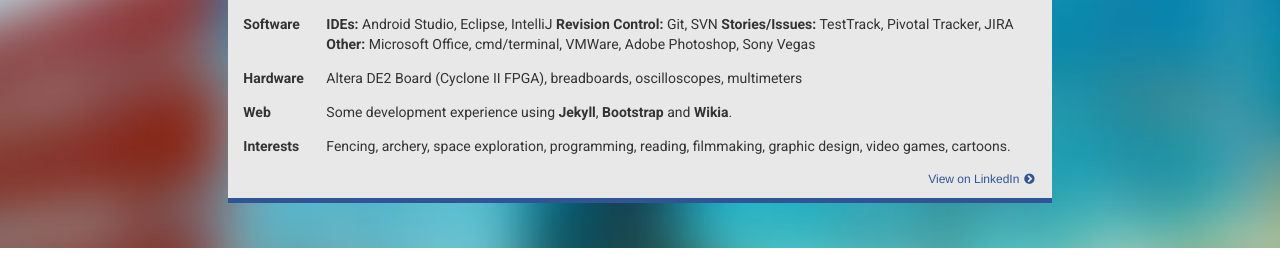
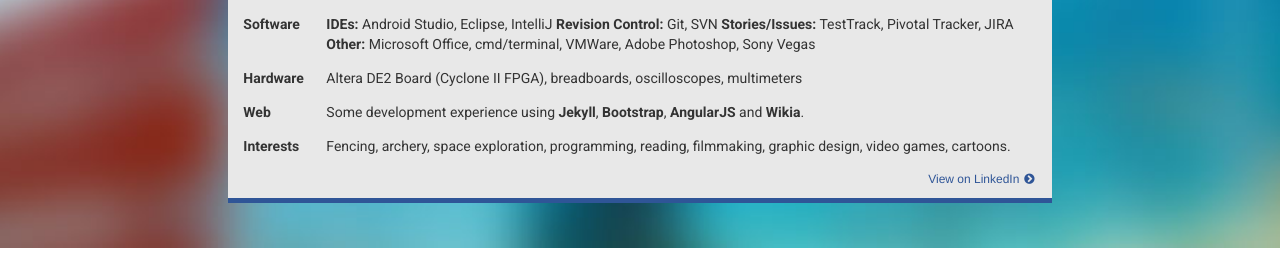
Before and after one commit to lloydtorres/lloydtorres.github.io, a Jekyll site: the page built from index.html, in a window 1280 px wide and 900 px high, scrolled down 704 px. Shown: the part 168-444 px from the top of the window. Built offline with Jekyll 4.4.1, drawn with Linux system fonts in a browser that asks for light colours; nearby versions of some CDN libraries.

Commit message:
Add AngularJS to resume

```diff
--- a/index.html
+++ b/index.html
@@ -76,7 +76,7 @@
                             </tr>
                             <tr>
                                 <td><strong>Web</strong></td>
-                                <td>Some development experience using <strong>Jekyll</strong>, <strong>Bootstrap</strong> and <strong>Wikia</strong>.</td>
+                                <td>Some development experience using <strong>Jekyll</strong>, <strong>Bootstrap</strong>, <strong>AngularJS</strong> and <strong>Wikia</strong>.</td>
                             </tr>
                             <tr>
                                 <td><strong>Interests</strong></td>
```
